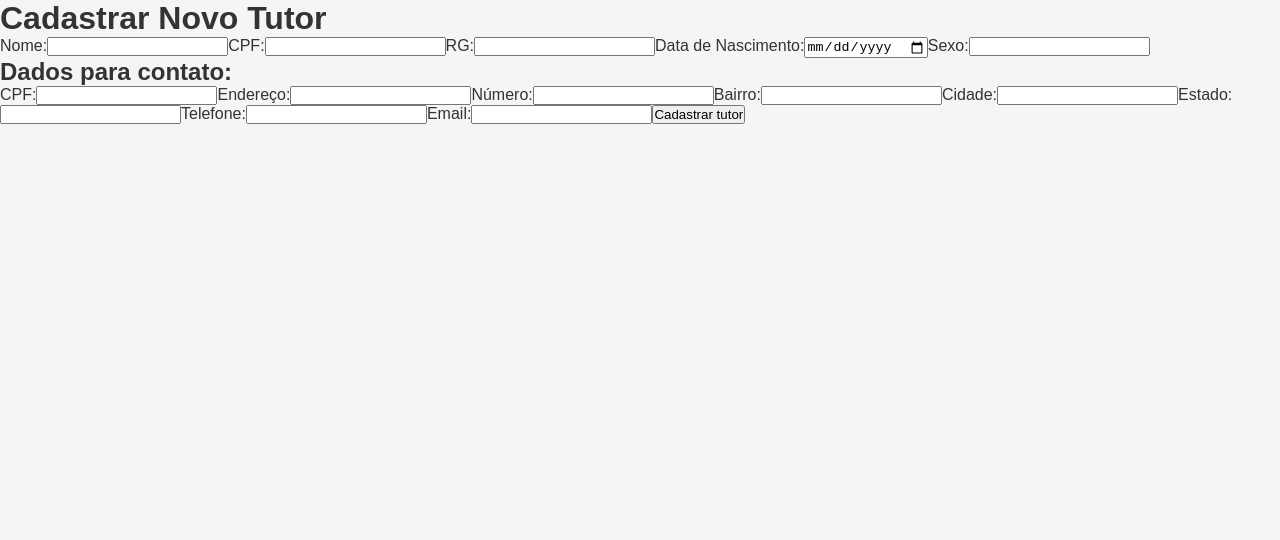
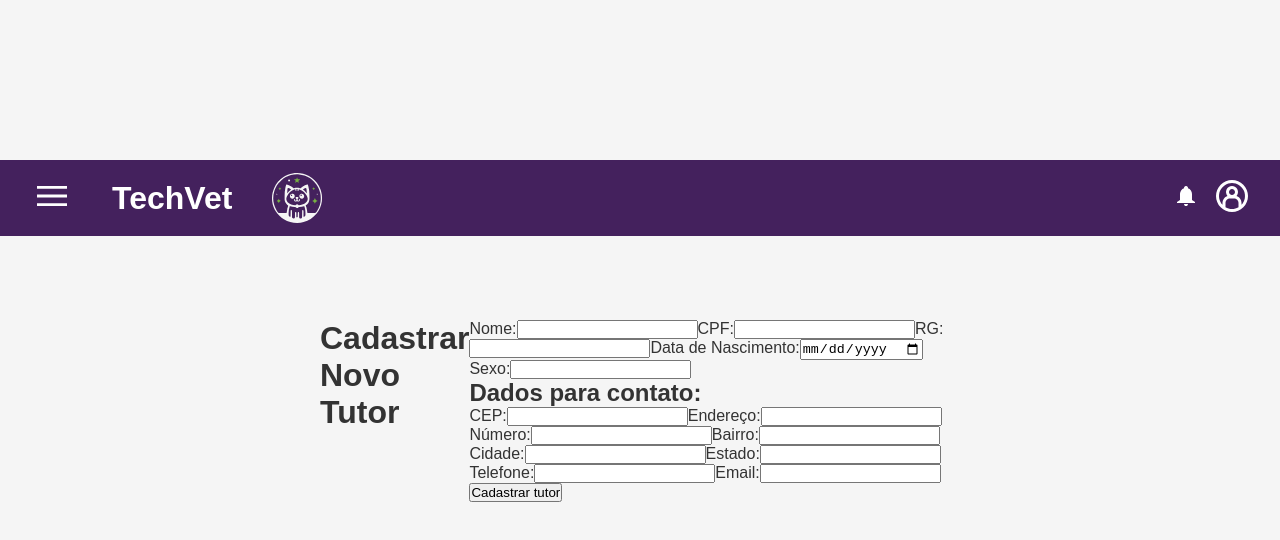
Before and after one commit to alefadonais5/tech-vet, a Next.js app: page /tutor in a window 1280 px wide. Shown: the top 540 px of the page. Built offline with nearby package versions, Linux system fonts and the light colour scheme; no server answers.

Commit message:
feat: style do componente adiciona tutor

```diff
--- a/src/components/AddTutor/index.tsx
+++ b/src/components/AddTutor/index.tsx
@@ -1,9 +1,9 @@
 import React, { useEffect, useState } from "react";
-
+import {Div1} from "@/ui/styles/Components/AddTutor/styles";
 
 export default function AddTutor(){
 return(
-    <div>
+    <Div1>
         <h1>Cadastrar Novo Tutor</h1>
 
         <form action="">
@@ -24,7 +24,7 @@ return(
 
             <h2>Dados para contato:</h2>
 
-            <label htmlFor="cep-tutor">CPF:</label>
+            <label htmlFor="cep-tutor">CEP:</label>
             <input type="number" id="cep-tutor" name="cep-tutor"/>
 
             <label htmlFor="address-tutor">Endereço:</label>
@@ -50,7 +50,7 @@ return(
 
             <button type="submit"> Cadastrar tutor</button>
         </form>
-    </div>
+    </Div1>
 )
 
 }
--- a/src/pages/tutor/index.tsx
+++ b/src/pages/tutor/index.tsx
@@ -6,7 +6,7 @@ import React, { useEffect, useState } from "react";
 export default function TutorVet(){
     return(
         <>
-        {/* <Header /> */}
+        <Header />
         <AddTutor />
 
         </>
--- /dev/null
+++ b/src/ui/styles/Components/AddTutor/styles.ts
@@ -0,0 +1,9 @@
+import styled from "styled-components";
+
+export const Div1 = styled.div`
+    display: flex;
+    margin: 10rem 10rem;
+    padding: 10rem 10rem;
+
+
+`;
```
